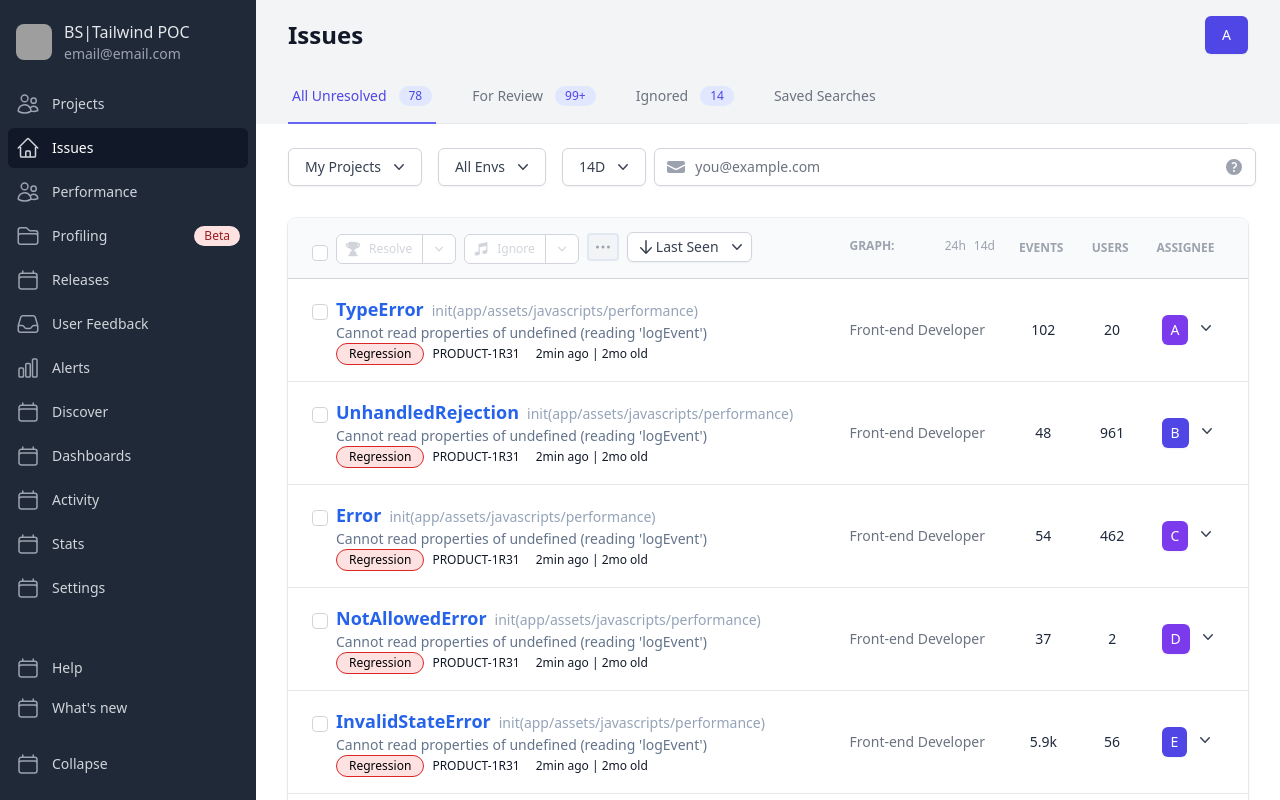
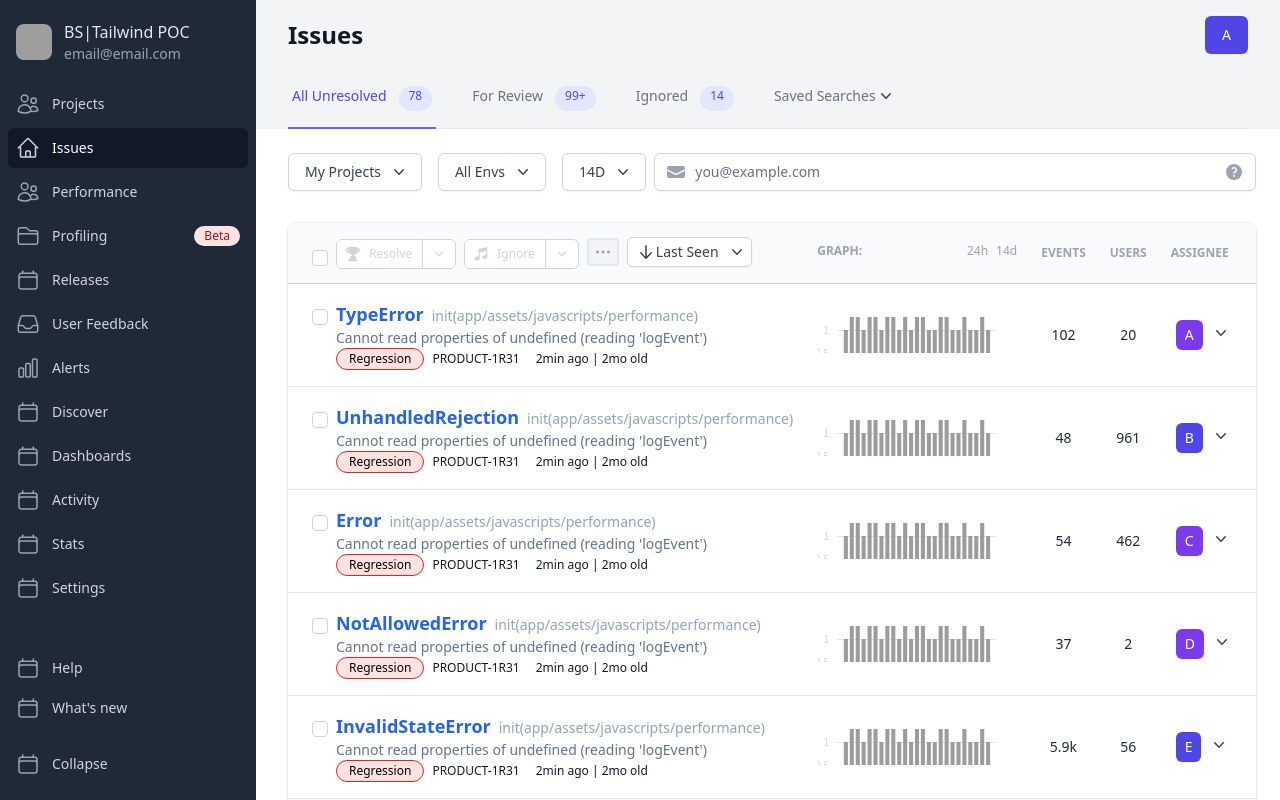
Before and after one commit to ribinBS/bs-tailwind-poc, a React (Create React App) app: page / in a window 1280 px wide. Shown: the top 800 px of the page. Built offline with nearby package versions, Linux system fonts and the light colour scheme; grey boxes are pictures that could not be loaded; a web font is replaced by a local one.

Commit message:
added dropdown and chart

```diff
--- /dev/null
+++ b/src/components/Charts/index.jsx
@@ -0,0 +1,53 @@
+import React from "react";
+import ReactEcharts from "echarts-for-react";
+
+const getOptions = () => {
+    return {
+        baseOption: {
+            color: ["#9e9b9c"],
+            xAxis: [
+                {
+                    type: "category",
+                },
+            ],
+            yAxis: [
+                {
+                    axisLabel: {
+                        textStyle: {
+                            fontSize: 10,
+                            fontWeight: 400,
+                            color: "#DBD6E1",
+                        },
+                    },
+                    axisLine: { show: false },
+                    axisTick: { show: false },
+                    type: "value",
+                },
+            ],
+            series: [
+                {
+                    data: [
+                        0, 1, 1.5, 2, 1, 1.5, 2, 1, 2, 1.5, 1, 2, 1, 2, 1.5, 1,
+                        1, 1.5, 2, 1, 1, 1.5, 1, 1, 1.5, 1, 0,
+                    ],
+                    type: "bar",
+                },
+            ],
+        },
+    };
+};
+
+const Charts = () => {
+    return (
+        <ReactEcharts
+            option={getOptions()}
+            style={{
+                height: "36px",
+                width: "200px",
+            }}
+            opts={{ renderer: "svg" }}
+        />
+    );
+};
+
+export default Charts;
--- a/src/components/Table/index.jsx
+++ b/src/components/Table/index.jsx
@@ -4,6 +4,7 @@ import ButtonDropdown from "../ButtonDropdown";
 import EllipsisDropdown from "../EllipsisDropdown";
 import { Menu, Transition } from "@headlessui/react";
 import { ArrowDownIcon, ChevronDownIcon } from "@heroicons/react/20/solid";
+import Charts from "../Charts";
 
 function classNames(...classes) {
     return classes.filter(Boolean).join(" ");
@@ -19,7 +20,7 @@ const people = [
             product: "PRODUCT-1R31",
             time: "2min ago | 2mo old",
         },
-        title: "Front-end Developer",
+        title: <Charts />,
         events: 102,
         users: 20,
         assigneeColor: "violet",
@@ -34,7 +35,7 @@ const people = [
             product: "PRODUCT-1R31",
             time: "2min ago | 2mo old",
         },
-        title: "Front-end Developer",
+        title: <Charts />,
         events: 48,
         users: 961,
         assigneeColor: "indigo",
@@ -49,7 +50,7 @@ const people = [
             product: "PRODUCT-1R31",
             time: "2min ago | 2mo old",
         },
-        title: "Front-end Developer",
+        title: <Charts />,
         events: 54,
         users: 462,
         assigneeColor: "violet",
@@ -64,7 +65,7 @@ const people = [
             product: "PRODUCT-1R31",
             time: "2min ago | 2mo old",
         },
-        title: "Front-end Developer",
+        title: <Charts />,
         events: 37,
         users: 2,
         assigneeColor: "violet",
@@ -79,7 +80,7 @@ const people = [
             product: "PRODUCT-1R31",
             time: "2min ago | 2mo old",
         },
-        title: "Front-end Developer",
+        title: <Charts />,
         events: "5.9k",
         users: 56,
         assigneeColor: "indigo",
@@ -94,7 +95,7 @@ const people = [
             product: "PRODUCT-1R31",
             time: "2min ago | 2mo old",
         },
-        title: "Front-end Developer",
+        title: <Charts />,
         events: 9,
         users: "4.7k",
         assigneeColor: "violet",
@@ -109,7 +110,7 @@ const people = [
             product: "PRODUCT-1R31",
             time: "2min ago | 2mo old",
         },
-        title: "Front-end Developer",
+        title: <Charts />,
         events: 102,
         users: 89,
         assigneeColor: "indigo",
@@ -124,7 +125,7 @@ const people = [
             product: "PRODUCT-1R31",
             time: "2min ago | 2mo old",
         },
-        title: "Front-end Developer",
+        title: <Charts />,
         events: 82,
         users: 998,
         assigneeColor: "violet",
@@ -139,7 +140,7 @@ const people = [
             product: "PRODUCT-1R31",
             time: "2min ago | 2mo old",
         },
-        title: "Front-end Developer",
+        title: <Charts />,
         events: 7,
         users: 206,
         assigneeColor: "indigo",
@@ -154,7 +155,7 @@ const people = [
             product: "PRODUCT-1R31",
             time: "2min ago | 2mo old",
         },
-        title: "Front-end Developer",
+        title: <Charts />,
         events: 52,
         users: 789,
         assigneeColor: "violet",
@@ -169,7 +170,7 @@ const people = [
             product: "PRODUCT-1R31",
             time: "2min ago | 2mo old",
         },
-        title: "Front-end Developer",
+        title: <Charts />,
         events: "4.8k",
         users: 34,
         assigneeColor: "indigo",
@@ -184,7 +185,7 @@ const people = [
             product: "PRODUCT-1R31",
             time: "2min ago | 2mo old",
         },
-        title: "Front-end Developer",
+        title: <Charts />,
         events: "1.7k",
         users: 5,
         assigneeColor: "violet",
--- a/src/components/Tabs/index.jsx
+++ b/src/components/Tabs/index.jsx
@@ -1,10 +1,107 @@
-import React from "react";
+import React, { Fragment } from "react";
+import { Menu, Transition } from "@headlessui/react";
+import { ChevronDownIcon } from "@heroicons/react/20/solid";
 
 const tabs = [
     { name: `All Unresolved`, href: "#", count: "78", current: true },
     { name: "For Review", href: "#", count: "99+", current: false },
     { name: "Ignored", href: "#", count: "14", current: false },
-    { name: "Saved Searches", href: "#", current: false },
+    {
+        name: "Saved Searches",
+        href: "#",
+        current: false,
+        dropdown: (
+            <div className="flex items-center">
+                <Menu as="div" className="relative inline-block text-left">
+                    <div>
+                        <Menu.Button className="inline-flex w-full justify-center text-sm font-medium text-gray-700">
+                            <ChevronDownIcon
+                                className="h-5 w-5"
+                                aria-hidden="true"
+                            />
+                        </Menu.Button>
+                    </div>
+
+                    <Transition
+                        as={Fragment}
+                        enter="transition ease-out duration-100"
+                        enterFrom="transform opacity-0 scale-95"
+                        enterTo="transform opacity-100 scale-100"
+                        leave="transition ease-in duration-75"
+                        leaveFrom="transform opacity-100 scale-100"
+                        leaveTo="transform opacity-0 scale-95"
+                    >
+                        <Menu.Items className="absolute right-0 z-10 mt-2 w-56 origin-top-right rounded-md bg-white shadow-lg ring-1 ring-black ring-opacity-5 focus:outline-none">
+                            <div className="py-1">
+                                <Menu.Item>
+                                    {({ active }) => (
+                                        <a
+                                            href="#"
+                                            className={classNames(
+                                                active
+                                                    ? "bg-gray-100 text-gray-900"
+                                                    : "text-gray-700",
+                                                "block px-4 py-2 text-sm"
+                                            )}
+                                        >
+                                            Account settings
+                                        </a>
+                                    )}
+                                </Menu.Item>
+                                <Menu.Item>
+                                    {({ active }) => (
+                                        <a
+                                            href="#"
+                                            className={classNames(
+                                                active
+                                                    ? "bg-gray-100 text-gray-900"
+                                                    : "text-gray-700",
+                                                "block px-4 py-2 text-sm"
+                                            )}
+                                        >
+                                            Support
+                                        </a>
+                                    )}
+                                </Menu.Item>
+                                <Menu.Item>
+                                    {({ active }) => (
+                                        <a
+                                            href="#"
+                                            className={classNames(
+                                                active
+                                                    ? "bg-gray-100 text-gray-900"
+                                                    : "text-gray-700",
+                                                "block px-4 py-2 text-sm"
+                                            )}
+                                        >
+                                            License
+                                        </a>
+                                    )}
+                                </Menu.Item>
+                                <form method="POST" action="#">
+                                    <Menu.Item>
+                                        {({ active }) => (
+                                            <button
+                                                type="submit"
+                                                className={classNames(
+                                                    active
+                                                        ? "bg-gray-100 text-gray-900"
+                                                        : "text-gray-700",
+                                                    "block w-full px-4 py-2 text-left text-sm"
+                                                )}
+                                            >
+                                                Sign out
+                                            </button>
+                                        )}
+                                    </Menu.Item>
+                                </form>
+                            </div>
+                        </Menu.Items>
+                    </Transition>
+                </Menu>
+            </div>
+        ),
+    },
 ];
 
 function classNames(...classes) {
@@ -51,6 +148,7 @@ export default function Example() {
                                         {tab.count}
                                     </span>
                                 ) : null}
+                                {tab.dropdown}
                             </a>
                         ))}
                     </nav>
```
